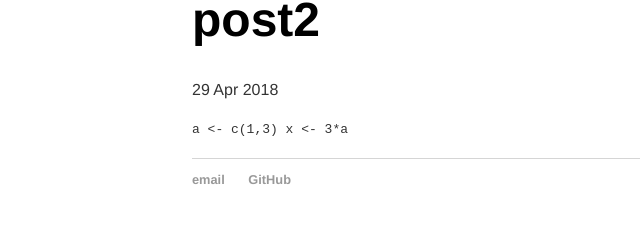
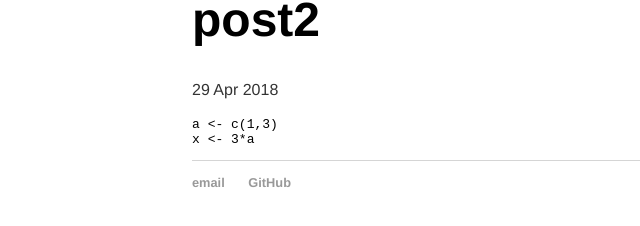
Before and after one commit to RetoSchmucki/RetoSchmucki.github.io, a Jekyll site: the page built from _posts/2018-04-29-post2.md, in a window 1280 px wide. Shown: the part 123-349 px from the top of the page, without its empty margins (0-640 px from the left). Built offline with Jekyll 4.4.1, drawn with Linux system fonts in a browser that asks for light colours.

Commit message:
test code

````diff
--- a/_posts/2018-04-29-post2.md
+++ b/_posts/2018-04-29-post2.md
@@ -4,7 +4,7 @@ title: "post2"
 date: "2018-04-29"
 ---
 
-<code>
+``` r
 a <- c(1,3)
 x <- 3*a
-<code>
+```
````
